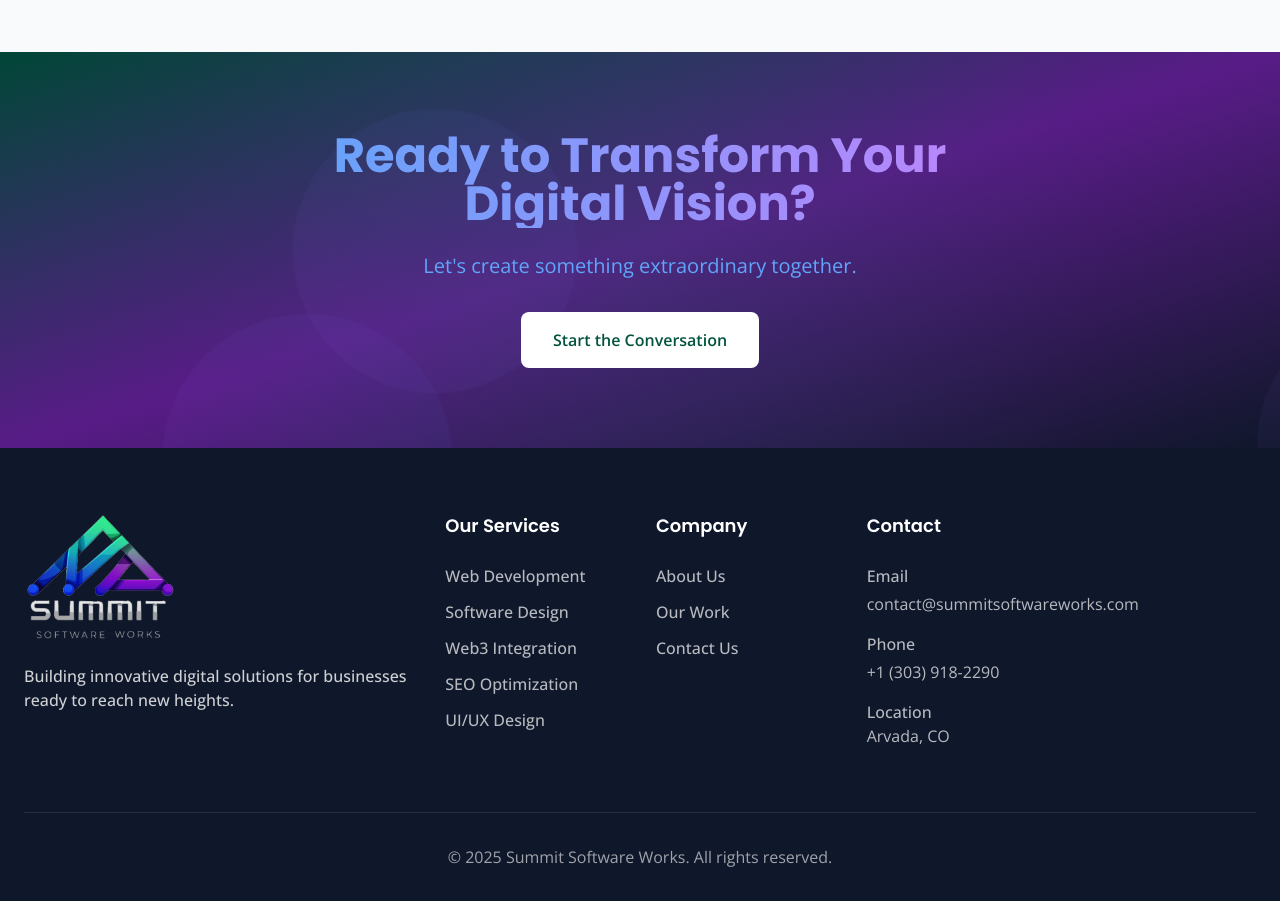
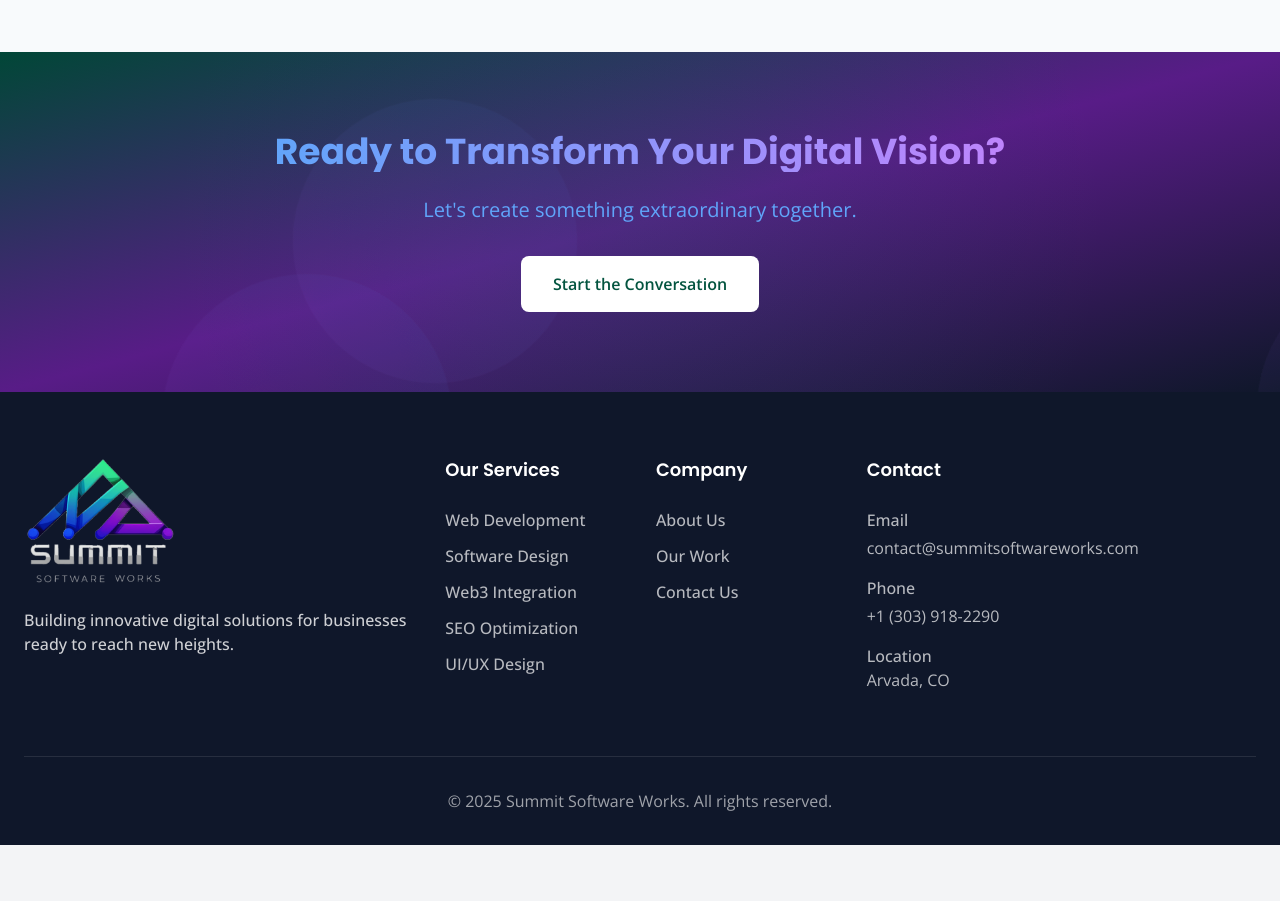
Before and after one commit to Adamj1232/summit-software-works, a React (Create React App) app: page / in a window 1280 px wide. Shown: the part 1340-2241 px from the top of the page. After the commit the page ends 2185 px from the top, so only its background shows below. Built offline with nearby package versions, Linux system fonts and the light colour scheme; a web font is replaced by a local one.

Commit message:
Refine footer

```diff
--- a/src/pages/Home.jsx
+++ b/src/pages/Home.jsx
@@ -129,7 +129,7 @@
             viewport={{ once: true }}
             className="text-center mb-16"
           >
-            <h2 className="text-4xl md:text-5xl font-bold mb-6 bg-clip-text text-transparent bg-gradient-to-r from-forest-800 to-mountain-800">
+            <h2 className="text-4xl md:text-5xl font-bold mb-6 leading-tight bg-clip-text text-transparent bg-gradient-to-r from-forest-800 to-mountain-800">
               Our Expertise
             </h2>
             <p className="text-xl text-forest-700 max-w-2xl mx-auto">
@@ -199,7 +199,7 @@
             viewport={{ once: true }}
             className="max-w-3xl mx-auto text-center"
           >
-            <h2 className="text-4xl md:text-5xl font-bold mb-6 bg-clip-text text-transparent bg-gradient-to-r from-blue-400 to-purple-400">
+            <h2 className="text-4xl md:text-4xl font-bold mb-6 bg-clip-text text-transparent bg-gradient-to-r from-blue-400 to-purple-400">
               Ready to Transform Your Digital Vision?
             </h2>
             <p className="text-xl mb-8 text-blue-400">
```
